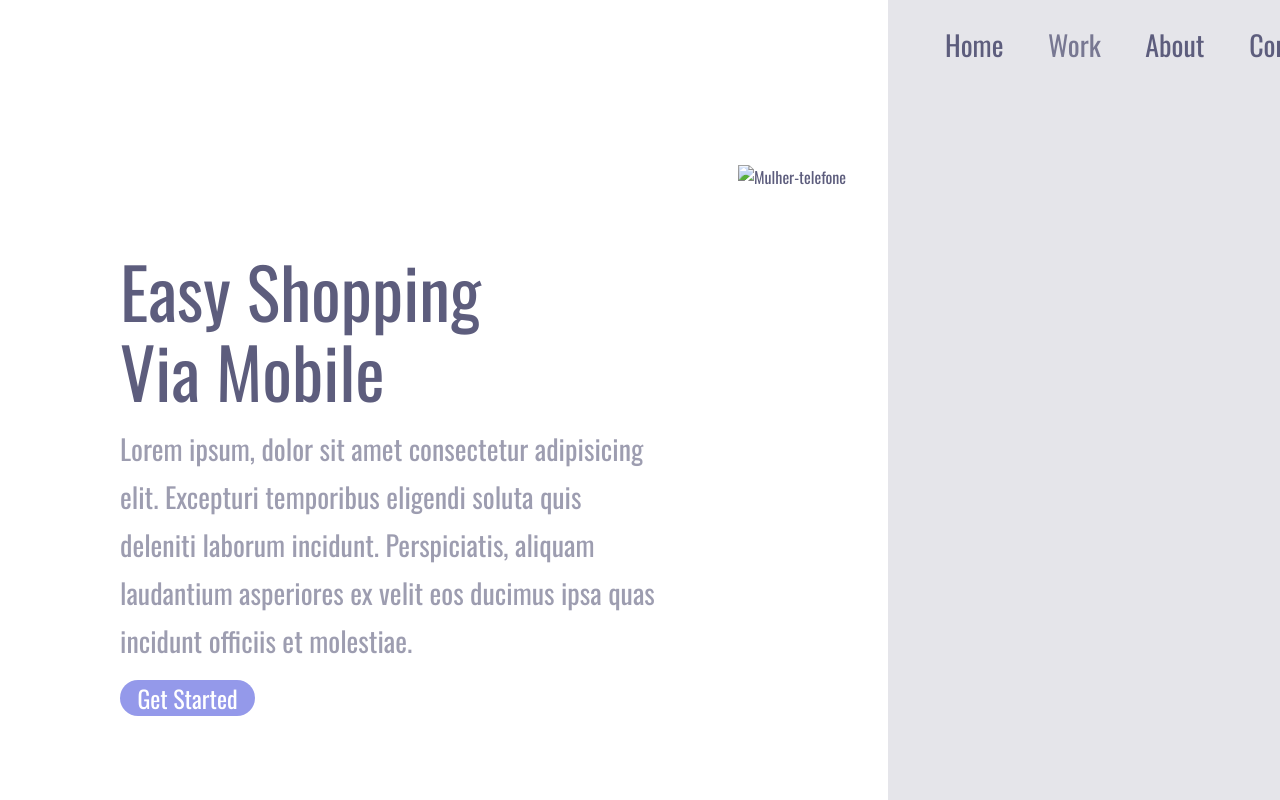
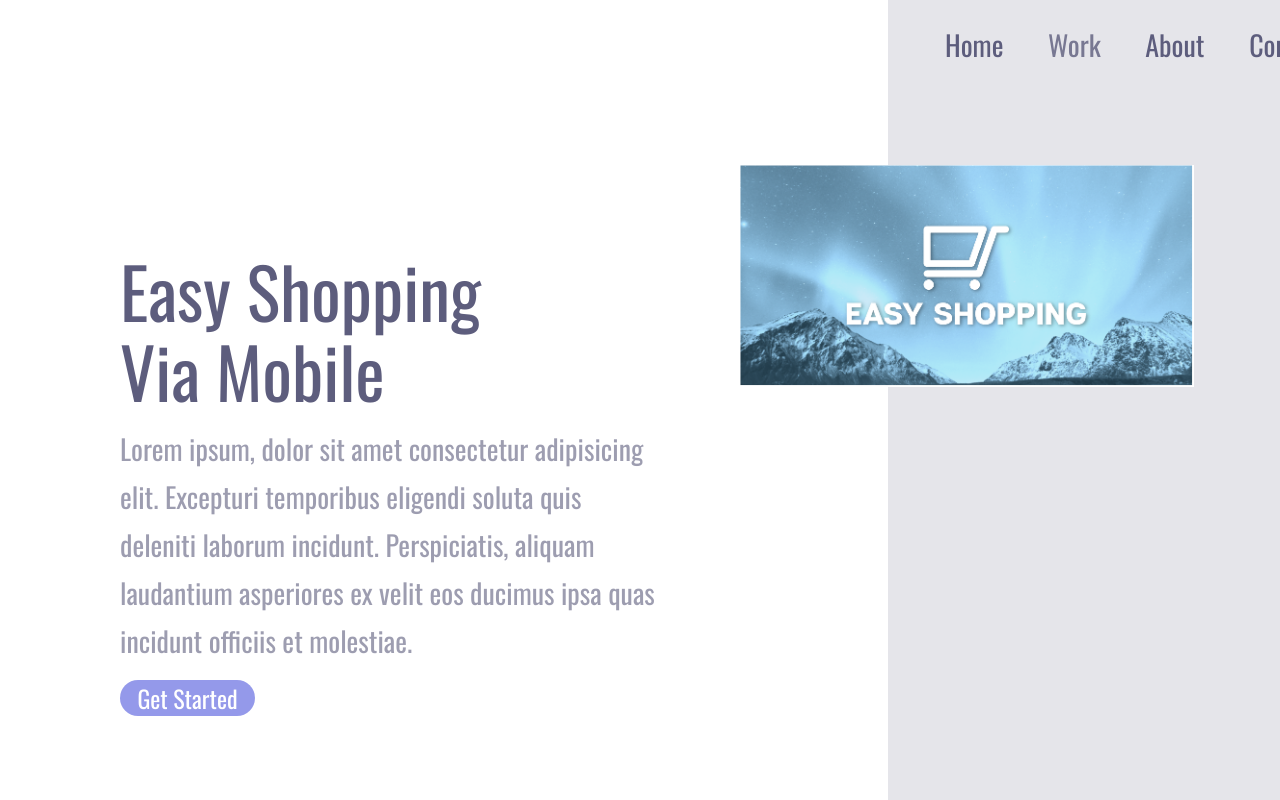
Before and after one commit to Luizitto/Easy-Shopping, a plain HTML site: page index.html in a window 1280 px wide. Shown: the top 800 px of the page. Drawn offline with nearby package versions, Linux system fonts and the light colour scheme.

Commit message:
Localização da img atualizada

```diff
--- a/index.html
+++ b/index.html
@@ -30,7 +30,7 @@
                 <a>About</a>
                 <a>Contact</a>
             </header>
-            <img alt="Mulher-telefone" src="./Illustration-3-3.png">
+            <img alt="Mulher-telefone" src="./assets/logo.PNG">
         </section>
     </div>
 </body>
```
